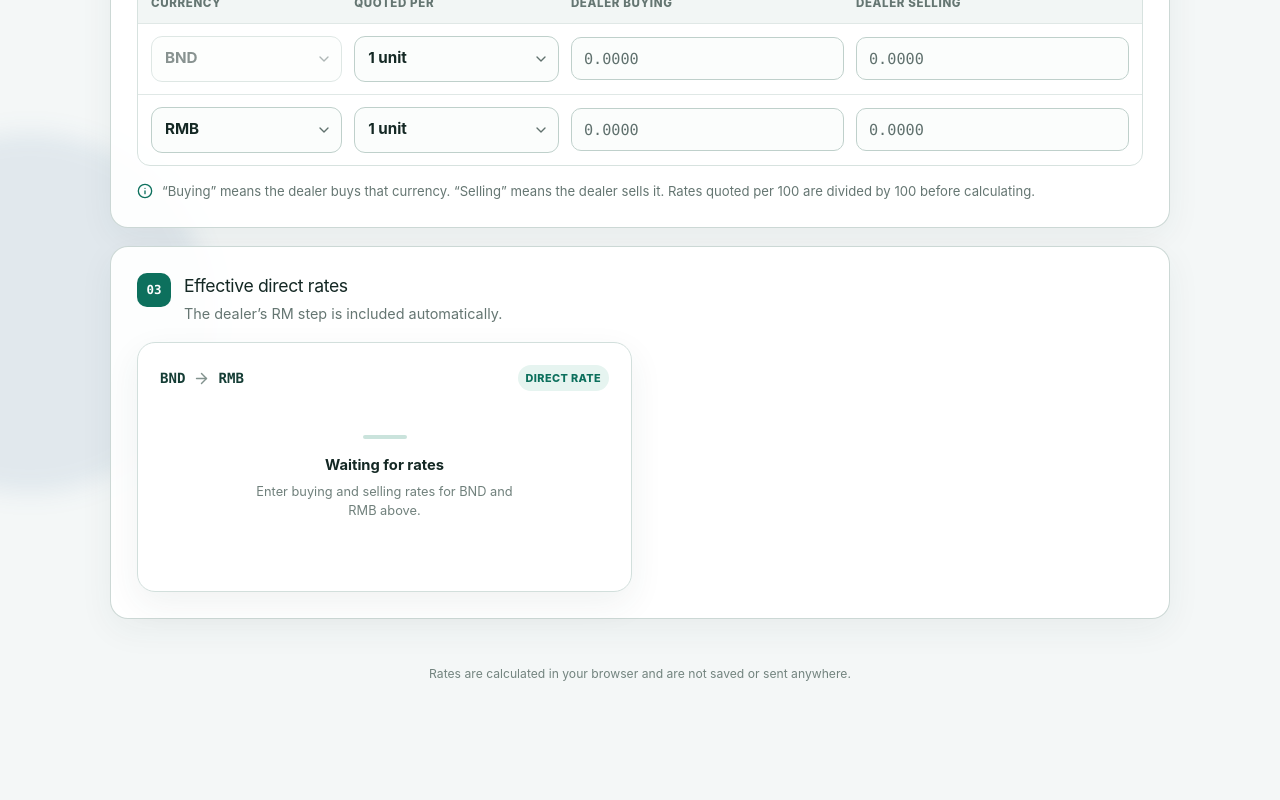
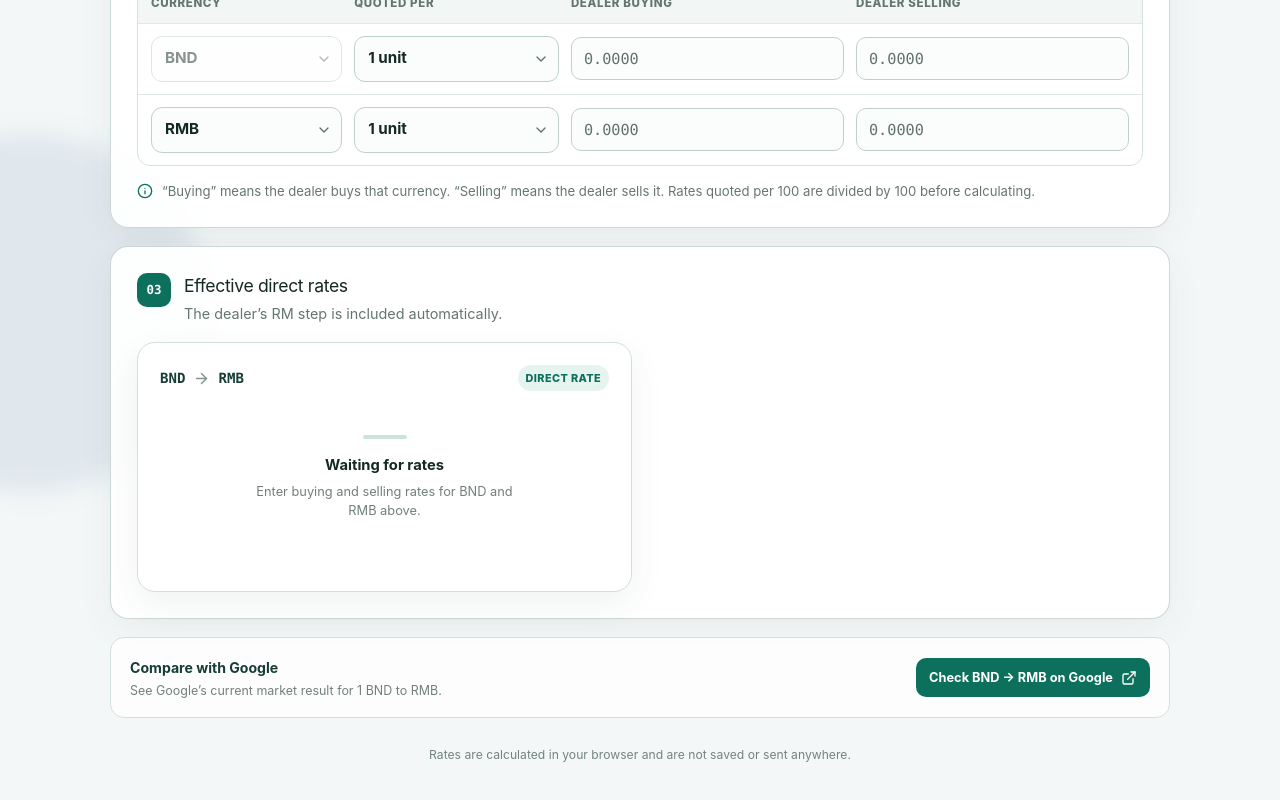
Before and after one commit to ck204/currency-converter, a React (Vite) app: page / in a window 1280 px wide. Shown: the part 527-1327 px from the top of the page. Before the commit the page ends 1250 px from the top, so only its background shows below. Built offline with nearby package versions, Linux system fonts and the light colour scheme.

Commit message:
Add dynamic Google rate search link

```diff
--- a/src/Calculator.tsx
+++ b/src/Calculator.tsx
@@ -1,7 +1,7 @@
 'use client';
 
 import { useEffect, useMemo, useState } from 'react';
-import { ArrowRight, Info, RefreshCw } from 'lucide-react';
+import { ArrowRight, ExternalLink, Info, RefreshCw } from 'lucide-react';
 
 import {
   NativeSelect,
@@ -35,6 +35,13 @@ const DEFAULT_RATE_UNITS: RateUnitBook = {
   RM: 1,
   RMB: 1,
   NTD: 1,
+};
+
+const GOOGLE_CURRENCY_CODES: Record<CurrencyCode, string> = {
+  BND: 'BND',
+  RM: 'MYR',
+  RMB: 'CNY',
+  NTD: 'TWD',
 };
 
 const isCurrency = (value: unknown): value is CurrencyCode =>
@@ -150,6 +157,10 @@ export default function Home() {
     ],
     [dealerCurrency, rateUnits, rates, rowCurrencies, sourceCurrency],
   );
+
+  const googleSearchUrl = `https://www.google.com/search?q=${encodeURIComponent(
+    `1 ${GOOGLE_CURRENCY_CODES[sourceCurrency]} to ${GOOGLE_CURRENCY_CODES[rowCurrencies[1]]}`,
+  )}`;
 
   const changeSourceCurrency = (currency: RouteCurrency) => {
     const nextDealer =
@@ -618,6 +629,23 @@ export default function Home() {
           </div>
         </section>
 
+        <aside
+          className="google-rate-check"
+          aria-label="Google rate comparison"
+        >
+          <div>
+            <strong>Compare with Google</strong>
+            <p>
+              See Google’s current market result for 1 {sourceCurrency} to{' '}
+              {rowCurrencies[1]}.
+            </p>
+          </div>
+          <a href={googleSearchUrl} target="_blank" rel="noopener noreferrer">
+            Check {sourceCurrency} → {rowCurrencies[1]} on Google
+            <ExternalLink size={16} aria-hidden="true" />
+          </a>
+        </aside>
+
         <footer>
           Rates are calculated in your browser and are not saved or sent
           anywhere.
--- a/src/styles.css
+++ b/src/styles.css
@@ -509,6 +509,56 @@ h2 {
   line-height: 1.5;
 }
 
+.google-rate-check {
+  display: flex;
+  align-items: center;
+  justify-content: space-between;
+  gap: 18px;
+  padding: 17px 19px;
+  border: 1px solid #d2dfdc;
+  border-radius: 14px;
+  background: rgba(255, 255, 255, 0.76);
+}
+
+.google-rate-check strong {
+  color: #153d35;
+  font-size: 0.88rem;
+}
+
+.google-rate-check p {
+  margin: 3px 0 0;
+  color: #70807c;
+  font-size: 0.78rem;
+  line-height: 1.45;
+}
+
+.google-rate-check a {
+  display: inline-flex;
+  flex: 0 0 auto;
+  align-items: center;
+  gap: 8px;
+  border-radius: 10px;
+  padding: 10px 13px;
+  color: #fff;
+  background: #0d705d;
+  font-size: 0.8rem;
+  font-weight: 750;
+  text-decoration: none;
+  transition:
+    background 160ms ease,
+    transform 160ms ease;
+}
+
+.google-rate-check a:hover {
+  background: #095b4c;
+  transform: translateY(-1px);
+}
+
+.google-rate-check a:focus-visible {
+  outline: 3px solid rgba(13, 112, 93, 0.24);
+  outline-offset: 3px;
+}
+
 footer {
   padding: 28px 0 8px;
   color: #73847f;
@@ -587,6 +637,15 @@ footer {
   .quote-details {
     grid-template-columns: 1fr;
   }
+
+  .google-rate-check {
+    align-items: stretch;
+    flex-direction: column;
+  }
+
+  .google-rate-check a {
+    justify-content: center;
+  }
 }
 
 @media (prefers-reduced-motion: no-preference) {
```
